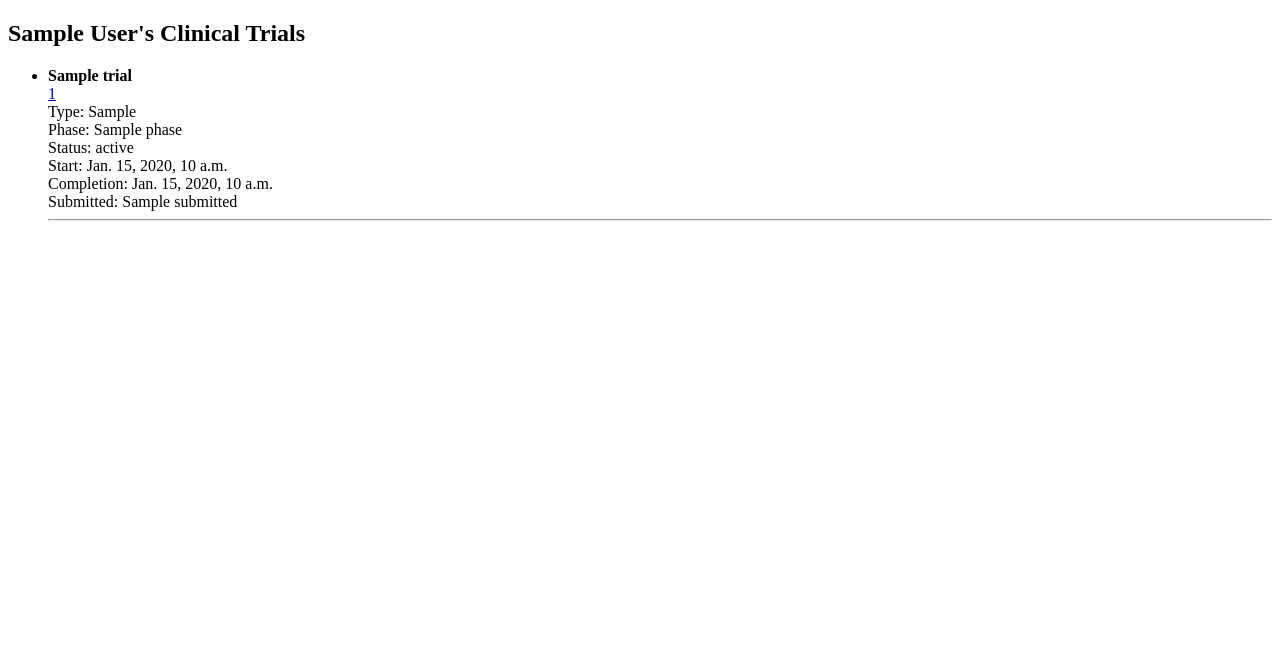
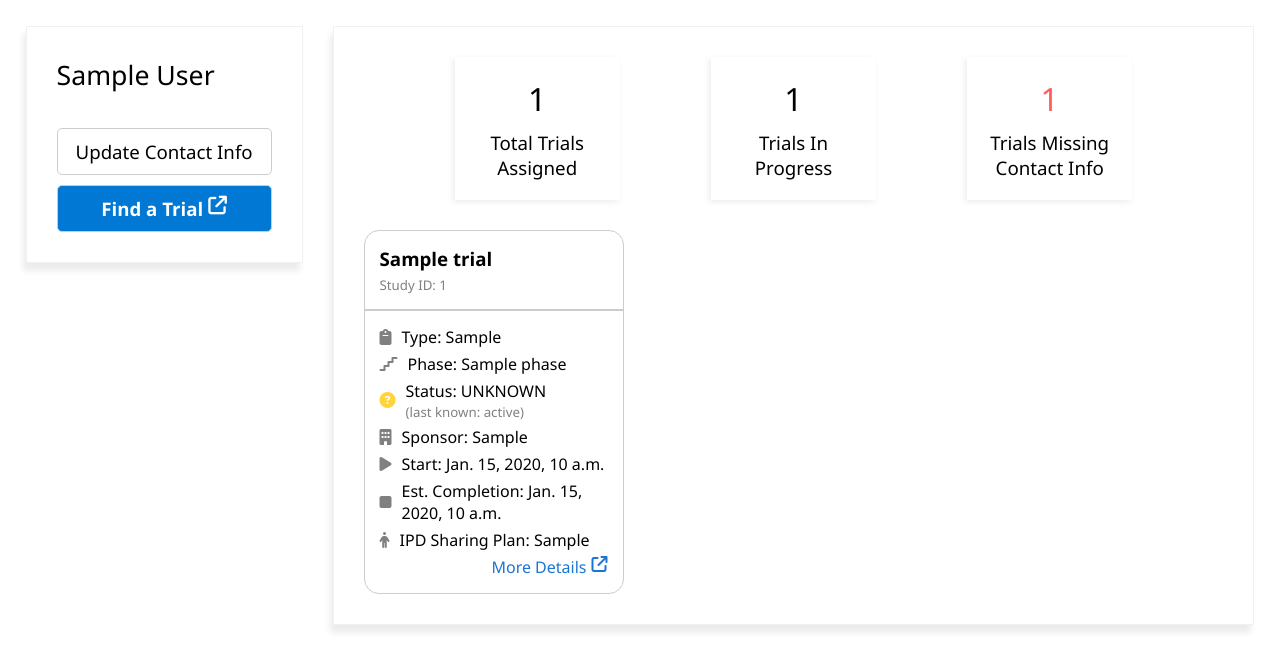
Before and after one commit to ANagyal/AACTDashboard, a Django app: template templates/dashboard/dashboard.html in a window 1280 px wide. Shown: the top 671 px of the page. Run offline with Django 4.2, Linux system fonts and the light colour scheme; the template is opened without the code that fills it: most values are stand-ins (such as "Sample title", 1, 10 or a date in 2020); some libraries are stand-ins or nearby versions.

Commit message:
Updated and enhanced the .html template files to include icons and better styling

```diff
--- a/templates/base.html
+++ b/templates/base.html
@@ -1,11 +1,23 @@
 <!DOCTYPE html>
+{% load static %}
 <html>
 	<head>
 		<title>AACT Dashboard</title>
+		<link rel="stylesheet" href="{% static 'dashboard/base.css' %}" />
+		<script
+			src="https://kit.fontawesome.com/bdc038bd0e.js"
+			crossorigin="anonymous"
+		></script>
 	</head>
 	<body>
 		{% if user.is_authenticated %}
-		<p>Welcome, {{ user.username }} | <a href="{% url 'logout' %}">Logout</a></p>
-		{% endif %} {% block content %}{% endblock %}
+		<div class="base top-strip">
+			<h1 class="base title">Clinical Trials Dashboard</h1>
+			<div class="base account-info">
+				<p class="base account-username">{{ user.username }}</p>
+				<a href="{% url 'logout' %}">Logout</a>
+			</div>
+		</div>
+		{% endif %} {% block content %} {% endblock %}
 	</body>
 </html>
--- a/templates/dashboard/dashboard.html
+++ b/templates/dashboard/dashboard.html
@@ -1,20 +1,112 @@
-{% extends "base.html" %} {% block content %}
-<h2>{{ dashboard_user.full_name }}'s Clinical Trials</h2>
-<ul>
-	{% for trial in trials %}
-	<li>
-		<strong>{{ trial.title }}</strong><br />
-		<a href="https://clinicaltrials.gov/study/{{ trial.nct_id }}" target="_blank"
-			>{{ trial.nct_id }}</a
-		><br />
-		Type: {{ trial.study_type }}<br />
-		Phase: {{ trial.phase }}<br />
-		Status: {{ trial.status }}<br />
-		Start: {{ trial.start_date }}<br />
-		Completion: {{ trial.completion_date }}<br />
-		Submitted: {{ trial.submitted }}
-	</li>
-	<hr />
-	{% endfor %}
-</ul>
-{% endblock %}
+{% extends "base.html" %} {% load static %} {% block content %}
+<link rel="stylesheet" href="{% static 'dashboard/dashboard.css' %}" />
+<div class="dashboard top-level">
+	<div class="dashboard sidebar">
+		<div class="dashboard user-info">
+			<h1 id="full-name">{{ dashboard_user.full_name }}</h1>
+			<h4 class="label">{{ user.username }}</h4>
+		</div>
+		<div class="dashboard button-group">
+			<button class="dashboard update-contact-info">Update Contact Info</button>
+			<div class="dashboard find-trial-container">
+				<a
+					href="https://clinicaltrials.gov/"
+					target="_blank"
+					rel="noopener noreferrer"
+					id="view-all-trials"
+					class="dashboard all trials"
+					>Find a Trial<i
+						style="color: white"
+						class="fa-solid fa-arrow-up-right-from-square"
+					></i
+				></a>
+			</div>
+		</div>
+	</div>
+	<div class="dashboard right-box">
+		<div class="dashboard trial-counts-container">
+			<div class="dashboard trial-counts">
+				<h1 class="dashboard trial-count">{{ dashboard_user.trials|length }}</h1>
+				<h3>Total Trials Assigned</h3>
+			</div>
+			<div class="dashboard trial-counts">
+				<h1 class="dashboard trial-count">{{ dashboard_user.trials|length }}</h1>
+				<h3>Trials In Progress</h3>
+			</div>
+			<div class="dashboard trial-counts">
+				<h1 class="dashboard trial-count" style="color: #ff0000a3">
+					{{ dashboard_user.trials|length }}
+				</h1>
+				<h3>Trials Missing Contact Info</h3>
+			</div>
+		</div>
+		<div class="dashboard trial-tiles">
+			{% for trial in dashboard_user.trials %}
+			<div class="dashboard trial-tile">
+				<div class="dashboard trial-tile-top">
+					<h3 class="dashboard trial-tile-info-title">{{ trial.brief_title }}</h3>
+					<h5 class="dashboard trial-tile-info">Study ID: {{ trial.nct_id }}</h5>
+				</div>
+				<div class="line"></div>
+				<div class="dashboard trial-tile-bottom">
+					<div class="dashboard trial-tile-icon-container">
+						<i class="fa-solid fa-clipboard"></i>
+						<h4 class="dashboard trial-tile-info">Type: {{ trial.study_type }}</h4>
+					</div>
+					<div class="dashboard trial-tile-icon-container">
+						<i class="fa-solid fa-stairs"></i>
+						<h4 class="dashboard trial-tile-info">Phase: {{ trial.phase }}</h4>
+					</div>
+					<div class="dashboard trial-tile-icon-container">
+						{% if trial.overall_status == "UNKNOWN" %}
+						<i class="fa-solid fa-circle-question" style="color: #ffd43b"></i>
+						{% else %}
+						<i class="fa-solid fa-circle-check"></i>
+						{% endif %}
+						<div class="dashboard trial-status-info">
+							<h4 class="dashboard trial-tile-info">
+								Status: {{ trial.overall_status }}
+							</h4>
+							<h5 class="dashboard trial-tile-info-secondary">
+								(last known: {{ trial.last_known_status }})
+							</h5>
+						</div>
+					</div>
+					<div class="dashboard trial-tile-icon-container">
+						<i class="fa-solid fa-building"></i>
+						<h4 class="dashboard trial-tile-info">
+							Sponsor: {{ trial.sponsor_organization }}
+						</h4>
+					</div>
+					<div class="dashboard trial-tile-icon-container">
+						<i class="fa-solid fa-play"></i>
+						<h4 class="dashboard trial-tile-info">Start: {{ trial.start_date }}</h4>
+					</div>
+					<div class="dashboard trial-tile-icon-container">
+						<i class="fa-solid fa-stop"></i>
+						<h4 class="dashboard trial-tile-info">
+							Est. Completion: {{ trial.completion_date }}
+						</h4>
+					</div>
+					<div class="dashboard trial-tile-icon-container">
+						<i class="fa-solid fa-person"></i>
+						<h4 class="dashboard trial-tile-info">
+							IPD Sharing Plan: {{ trial.plan_to_share_ipd }}
+						</h4>
+					</div>
+					<a
+						href="https://clinicaltrials.gov/study/{{ trial.nct_id}}"
+						target="_blank"
+						class="dashboard more-details"
+						>More Details<i
+							style="color: #1976d2"
+							class="fa-solid fa-arrow-up-right-from-square"
+						></i
+					></a>
+				</div>
+				{% endfor %}
+			</div>
+		</div>
+	</div>
+	{% endblock %}
+</div>
```
Also changed, not shown: templates/dashboard/login.html (+7 -4 lines).
